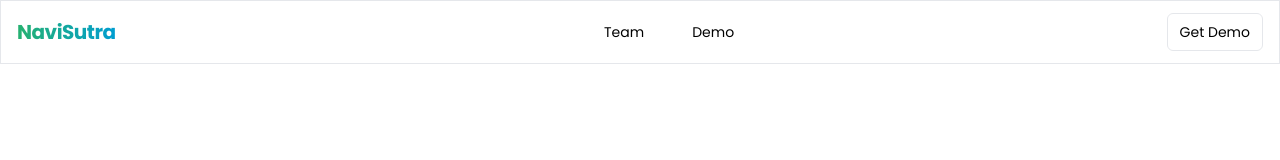
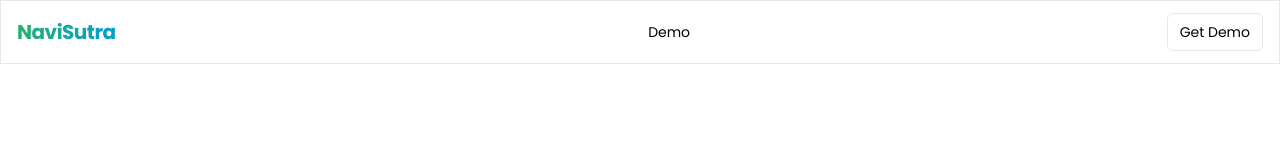
Before and after one commit to Abbas-Dev-786/MediSure, a React (Vite) app: page / in a window 1280 px wide. Shown: the top 160 px of the page. Built offline with nearby package versions, Linux system fonts and the light colour scheme; the HTML template or start-up script is replaced by a standard one.

Commit message:
rem: removed teams page

```diff
--- a/src/App.jsx
+++ b/src/App.jsx
@@ -12,7 +12,7 @@ const App = () => {
 
       <Routes>
         <Route path="/" index element={<HomePage />} />
-        <Route path="/team" element={<TeamSection />} />
+        {/* <Route path="/team" element={<TeamSection />} /> */}
         <Route path="/demo" element={<DemoPage />} />
       </Routes>
 
--- a/src/constants/index.jsx
+++ b/src/constants/index.jsx
@@ -12,7 +12,7 @@ import user6 from "../assets/profile-pictures/user6.jpg";
 export const navItems = [
   // { label: "Features", href: "#features" },
   // { label: "How It Works", href: "#working" },
-  { label: "Team", href: "/team" },
+  // { label: "Team", href: "/team" },
   { label: "Demo", href: "/demo" },
 ];
 
```
